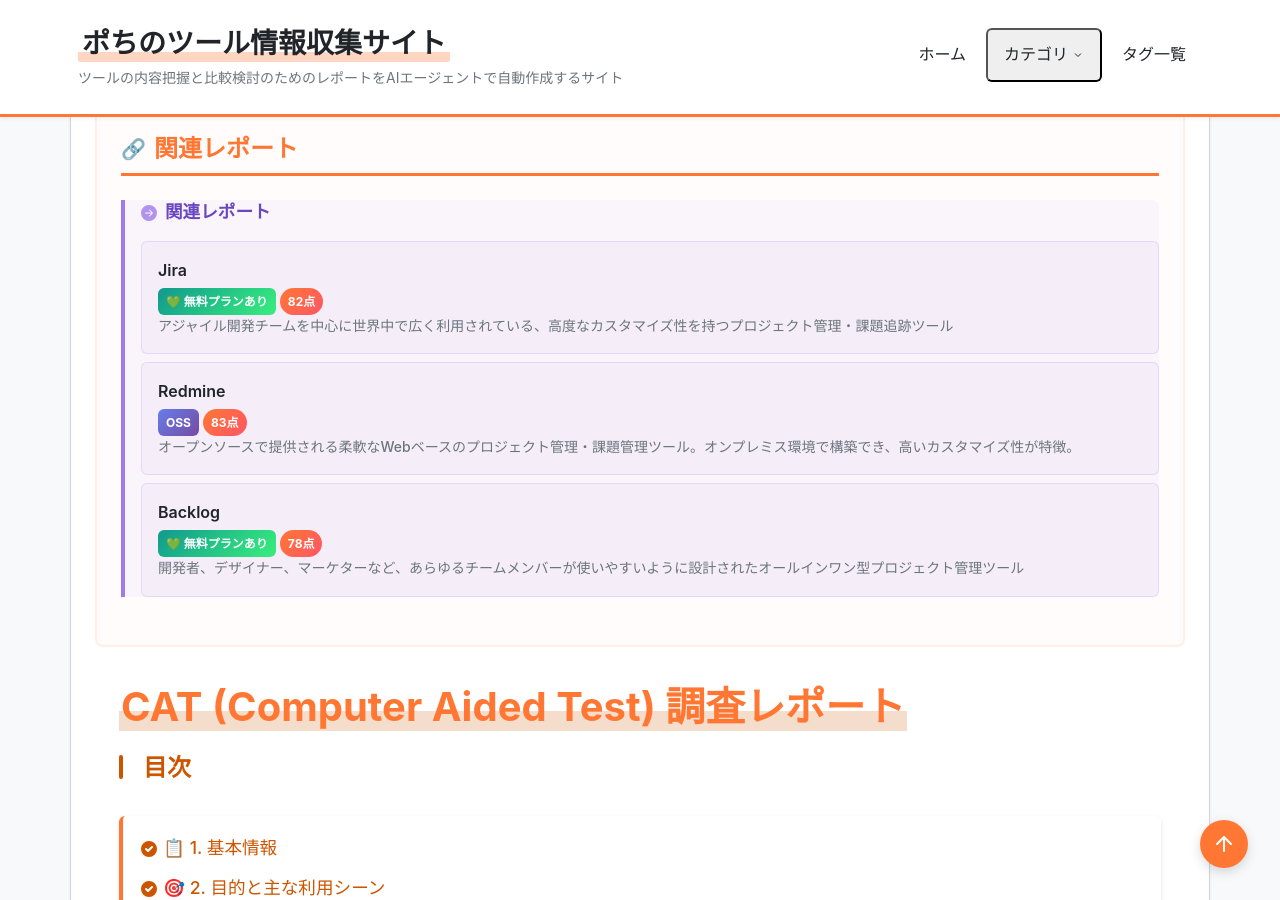
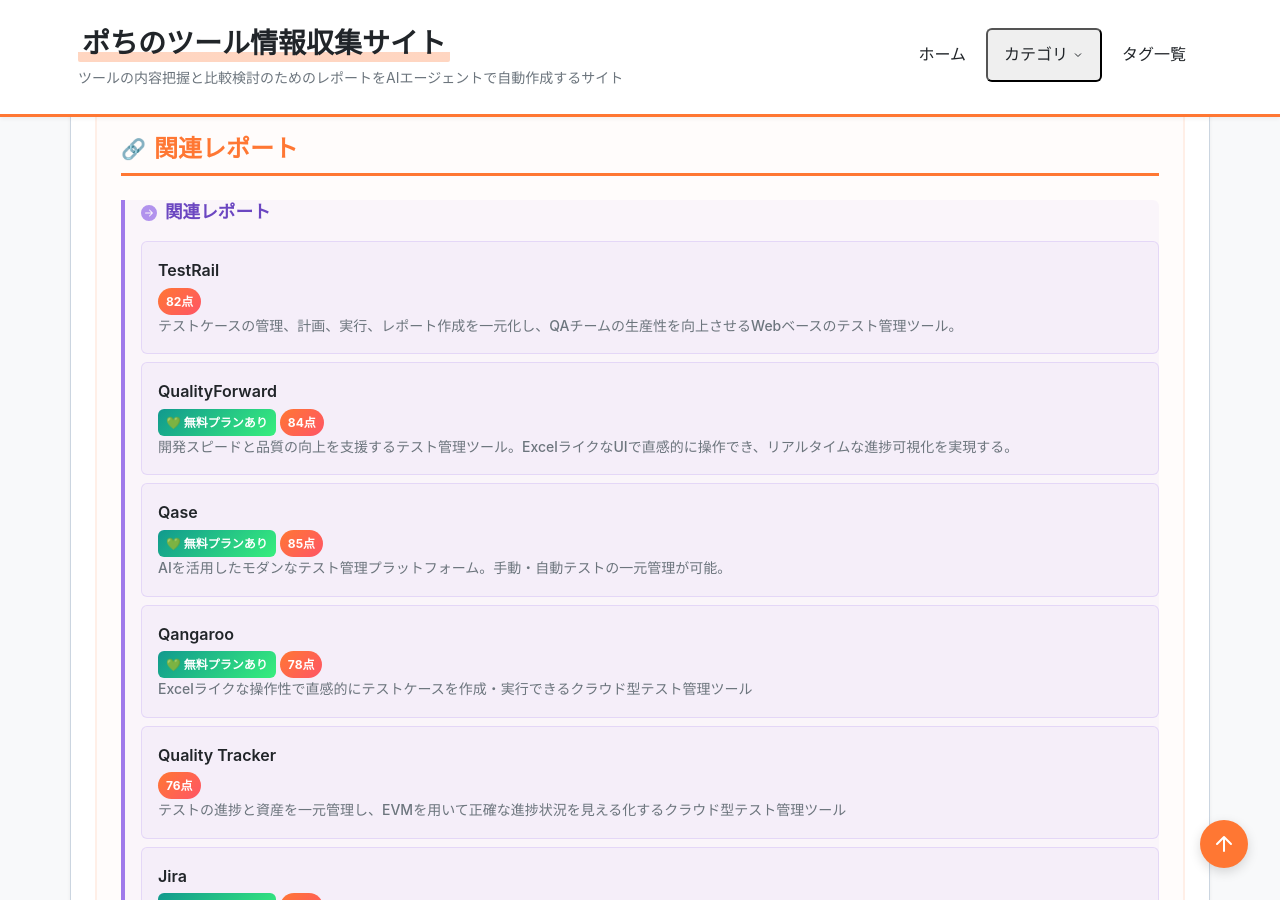
Before and after one commit to aegisfleet/tool-survey-report, a Jekyll site: the page built from _reports/cat.md, in a window 1280 px wide and 900 px high, scrolled down 1518 px. Built offline with Jekyll 4.4.1, drawn with Linux system fonts in a browser that asks for light colours; some of the changed text lies outside the part shown.

Commit message:
Update CAT category and standardize tool associations
- Update `_reports/cat.md` category to "テスト管理".
- Add "CAT" to relationships in TestRail, QualityForward, Qase, Qangaroo, and Quality Tracker reports.
- Ensure mutual linking between all test management tools.
- (Previous changes in branch):
    - Standardized "Test Management" and "Customer Management" categories in `task-organizing-category-tags.md`.
    - Unified scattered categories (Playwright CLI, GitHub Copilot CLI, Render, Remotion, PowerToys, Salesforce, Agentic Workflows, DeepWiki).
    - Renamed `Salesforce.md` to `salesforce.md`.

```diff
--- a/_reports/cat.md
+++ b/_reports/cat.md
@@ -2,7 +2,7 @@
 title: "CAT (Computer Aided Test) 調査レポート"
 tool_name: "CAT"
 tool_reading: "キャット"
-category: "テスト/QA"
+category: "テスト管理"
 developer: "株式会社SHIFT"
 official_site: "https://www.catcloud.net/"
 date: "2026-02-01"
@@ -48,6 +48,11 @@ links:
   documentation: "https://catcloud.zendesk.com/hc/ja"
 relationships:
   related_tools:
+    - "TestRail"
+    - "QualityForward"
+    - "Qase"
+    - "Qangaroo"
+    - "Quality Tracker"
     - "Jira"
     - "Redmine"
     - "Backlog"
```
Also changed, not shown: _reports/qangaroo.md (+1 -0 lines), _reports/qase.md (+1 -0 lines), _reports/quality-tracker.md (+1 -0 lines), _reports/qualityforward.md (+1 -0 lines), _reports/testrail.md (+1 -0 lines).
